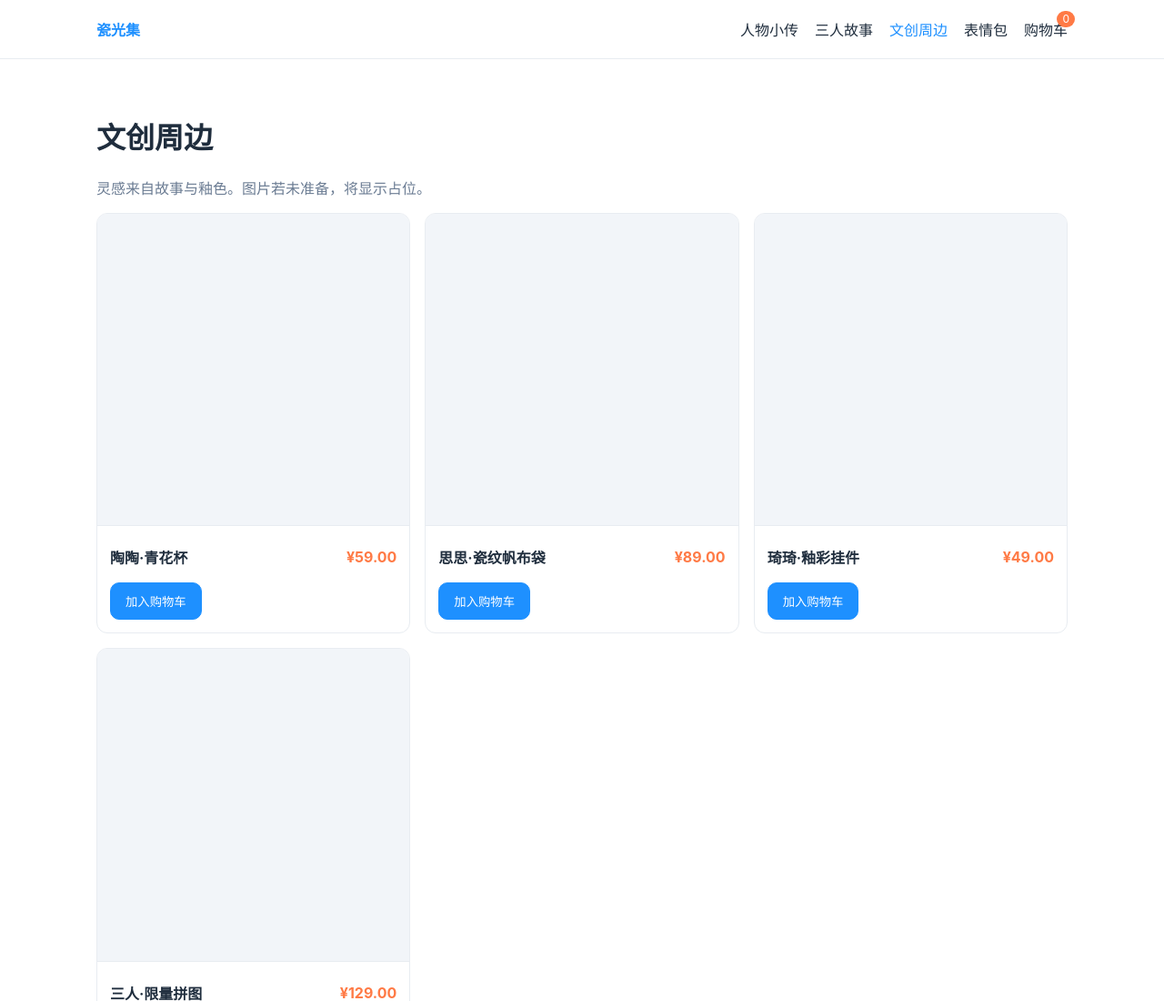
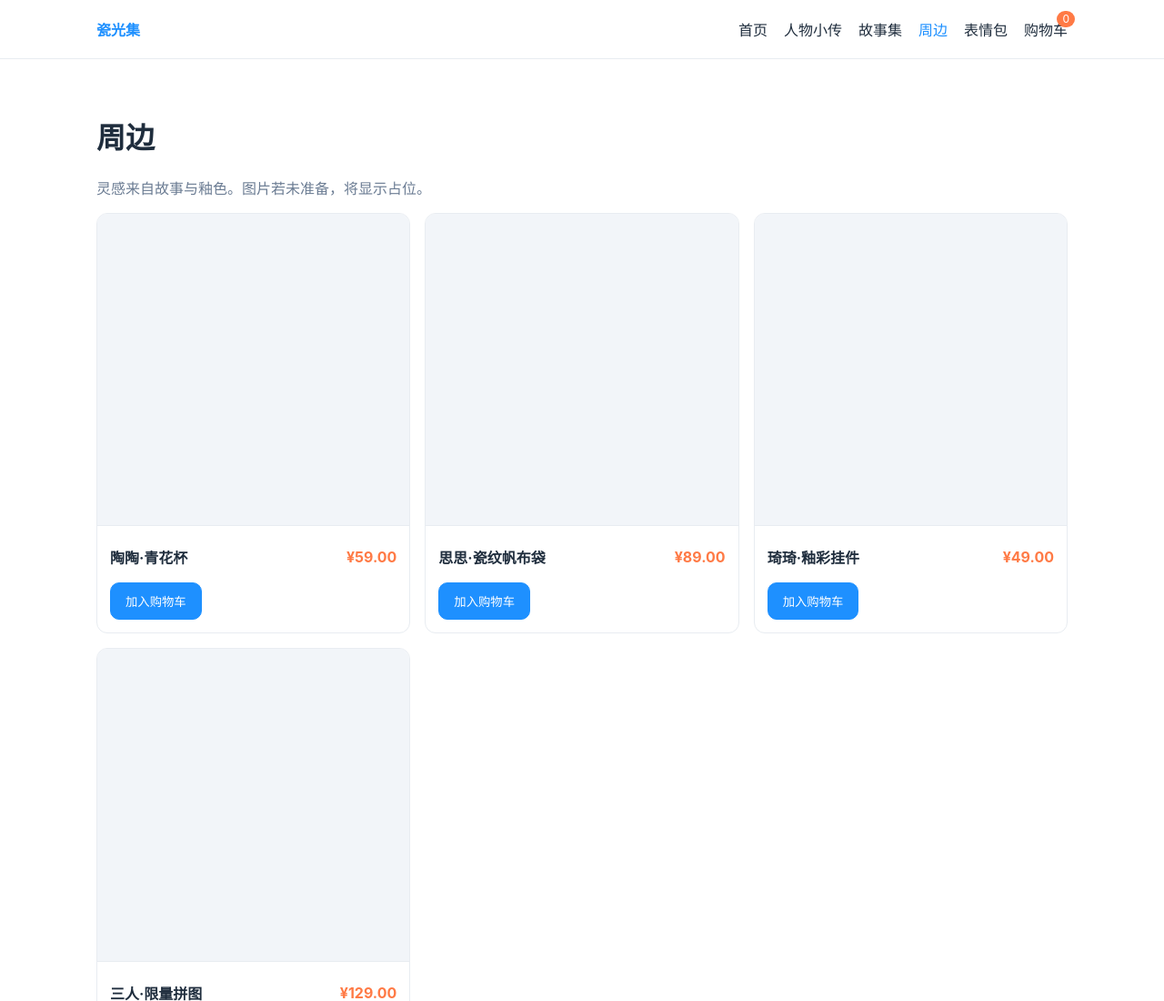
Before and after one commit to zyxhjtyttykxyzh/lizuyang.github.io, a plain HTML site: page products.html in a window 1280 px wide. Shown: the top 1100 px of the page at 91% size. Drawn offline with Linux system fonts and the light colour scheme.

Commit message:
Update products.html

```diff
--- a/products.html
+++ b/products.html
@@ -3,7 +3,7 @@
 <head>
 	<meta charset="utf-8">
 	<meta name="viewport" content="width=device-width, initial-scale=1">
-	<title>文创周边｜选购</title>
+	<title>周边｜选购</title>
 	<link rel="stylesheet" href="styles.css">
 </head>
 <body data-page="products">
@@ -12,9 +12,10 @@
 			<a class="brand" href="index.html"><span>瓷光集</span></a>
 			<nav>
 				<ul>
+					<li><a href="index.html">首页</a></li>
 					<li><a href="characters.html">人物小传</a></li>
-					<li><a href="story.html">三人故事</a></li>
-					<li><a href="products.html">文创周边</a></li>
+					<li><a href="story.html">故事集</a></li>
+					<li><a href="products.html">周边</a></li>
 					<li><a href="emojis.html">表情包</a></li>
 					<li class="cart-pill"><a href="checkout.html">购物车 <span class="cart-count" data-cart-count>0</span></a></li>
 				</ul>
@@ -24,7 +25,7 @@
 
 	<main class="section">
 		<div class="container">
-			<h1>文创周边</h1>
+			<h1>周边</h1>
 			<p class="subtle">灵感来自故事与釉色。图片若未准备，将显示占位。</p>
 			<div id="product-list" class="grid cols-3"></div>
 		</div>
```
